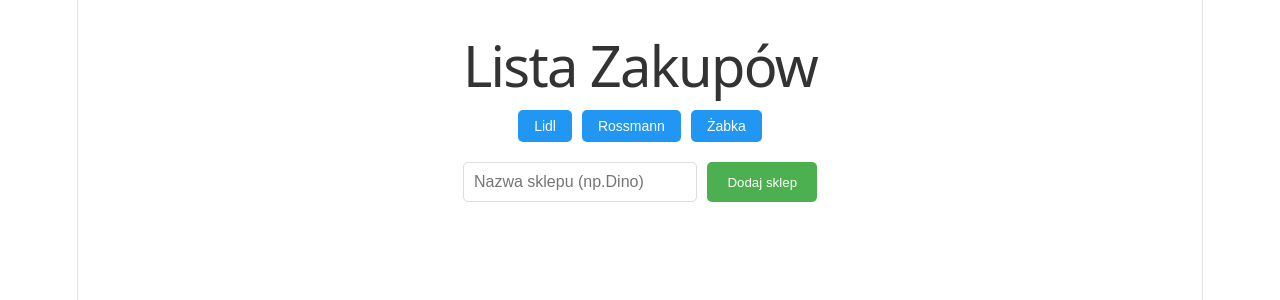
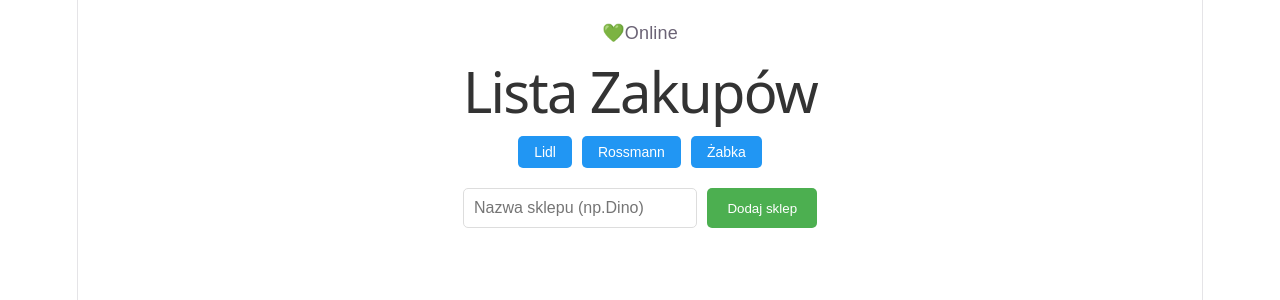
Before and after one commit to gabiwiecz/shopping-list, a React (Vite) app in the folder lista-zakupow/: page / in a window 1280 px wide. Shown: the top 300 px of the page. Built offline with nearby package versions, Linux system fonts and the light colour scheme.

Commit message:
dodanie statusu

```diff
--- a/lista-zakupow/src/App.jsx
+++ b/lista-zakupow/src/App.jsx
@@ -1,6 +1,7 @@
 import { useState, useEffect } from 'react';
 import AddShop from './components/AddShop';
 import ShopList from './components/ShopList';
+import Status from './components/Status';
 import './App.css';
 
 function App() {
@@ -70,6 +71,7 @@
 
   return (
     <div className='app'>
+      <Status/>
       <h1>Lista Zakupów</h1>
       <AddShop onAdd={addShop} />
       <div className='shops-container'>
--- /dev/null
+++ b/lista-zakupow/src/components/Status.jsx
@@ -0,0 +1,26 @@
+import { useState, useEffect } from 'react';
+
+function Status() {
+  const [isOnline, setIsOnline] = useState(navigator.onLine);
+
+  useEffect(() => {
+    const handleOnline = () => setIsOnline(true);
+    const handleOffline = () => setIsOnline(false);
+
+    window.addEventListener('online', handleOnline);
+    window.addEventListener('offline', handleOffline);
+
+    return () => {
+      window.removeEventListener('online', handleOnline);
+      window.removeEventListener('offline', handleOffline);
+    };
+  }, []);
+
+  return (
+    <div className={`status ${isOnline ? 'online' : 'offline'}`}>
+      {isOnline ? '💚Online' : '❤️Offline'}
+    </div>
+  );
+}
+
+export default Status;
```
